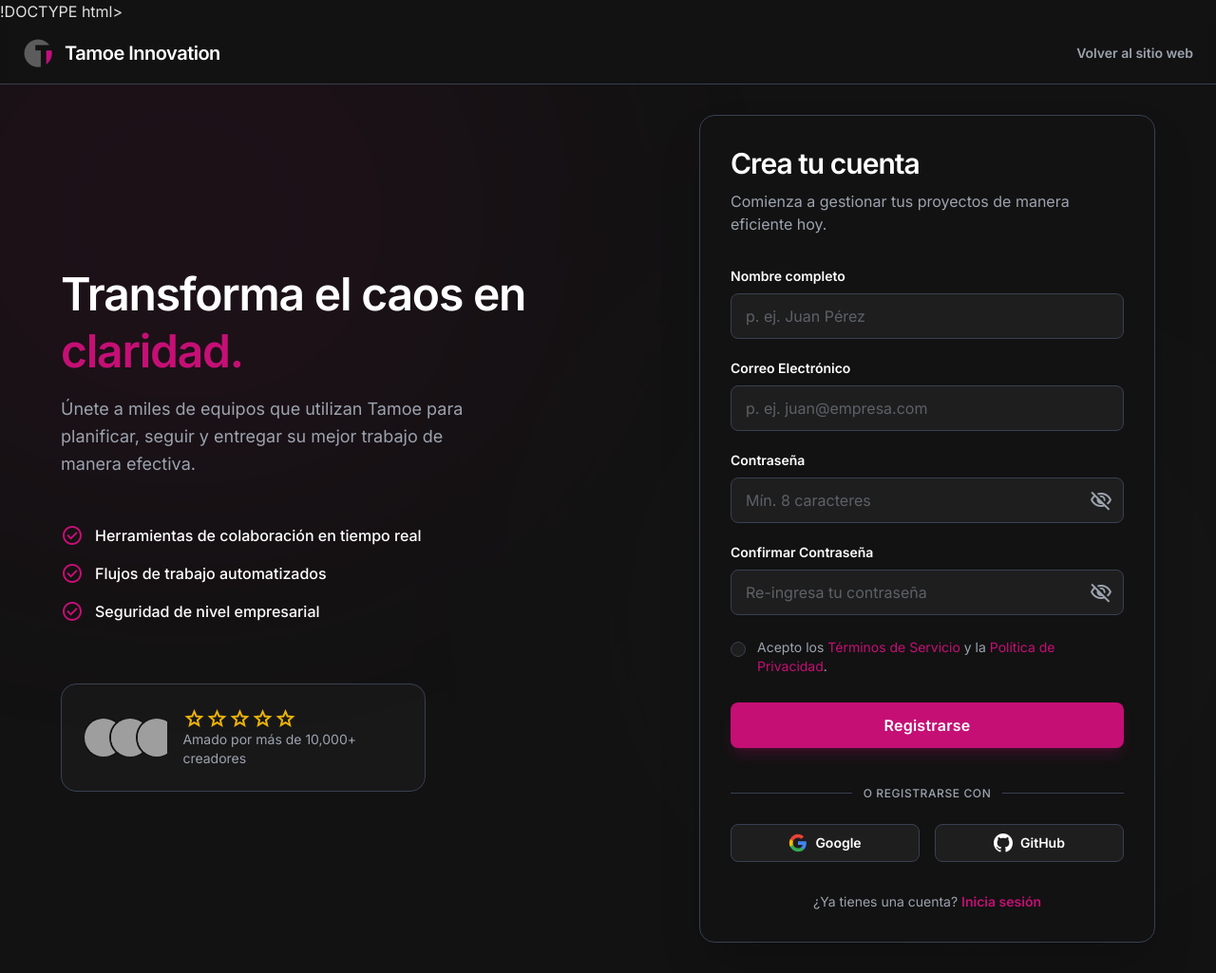
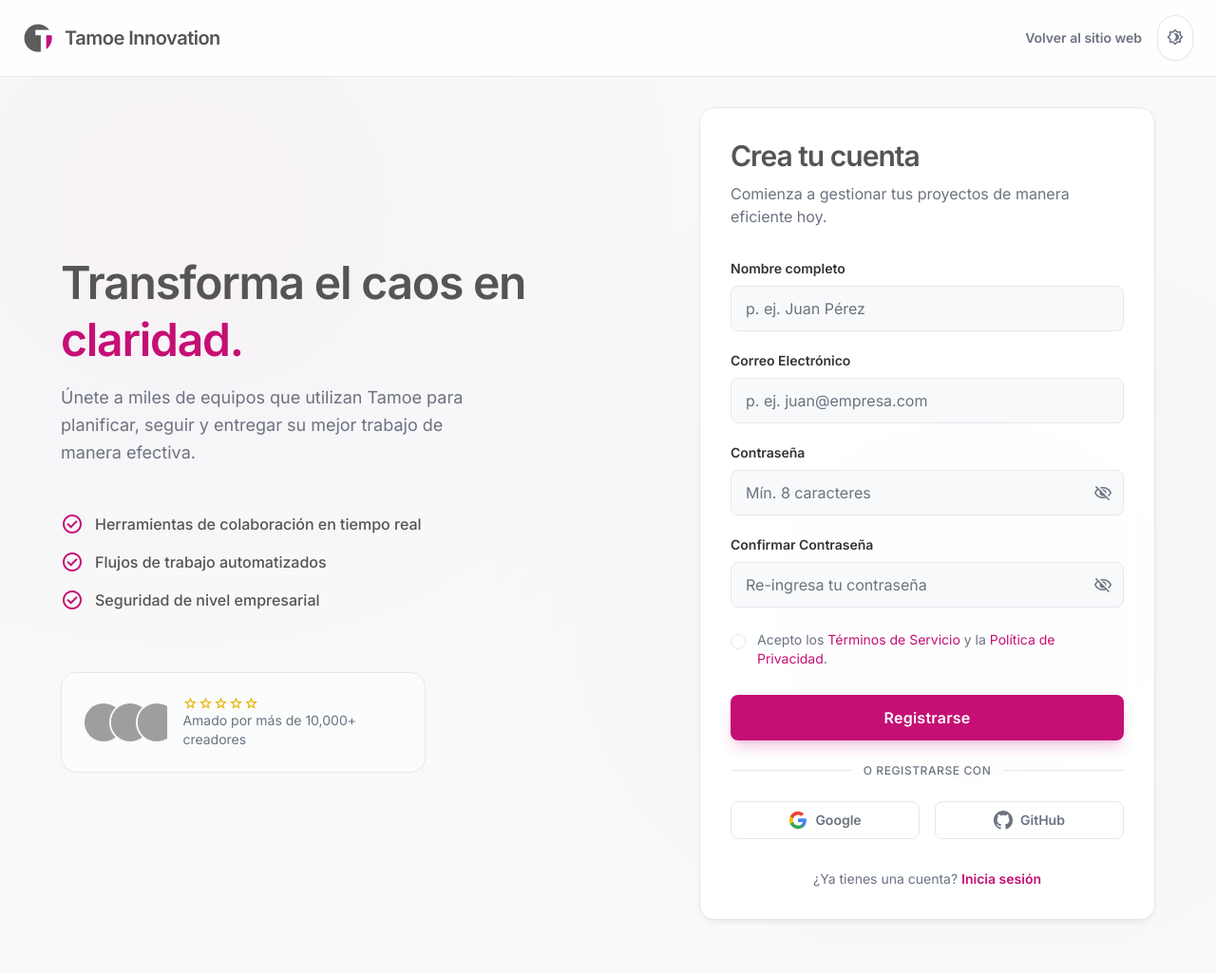
Before and after one commit to andresmend12-lab/TAMOE, a plain HTML site: page register.html in a window 1280 px wide. Shown: the whole page at 95% size. After the commit the page ends 1001 px from the top, so only its background shows below. Drawn offline with nearby package versions, Linux system fonts and the light colour scheme; grey boxes are pictures that could not be loaded.

Commit message:
modo oscuro

```diff
--- a/login.html
+++ b/login.html
@@ -1,5 +1,6 @@
 <!DOCTYPE html>
-<html lang="es"><head>
+<html lang="es">
+<head>
 <meta charset="utf-8"/>
 <meta content="width=device-width, initial-scale=1.0" name="viewport"/>
 <title>Página de inicio de sesión - Tamoe Innovation</title>
@@ -44,14 +45,14 @@
         },
       };
     </script>
-<script src="script.js" type="module"></script>
+<script src="script.js" defer></script>
 </head>
 <body class="bg-background-light dark:bg-background-dark font-body text-text-light dark:text-text-dark min-h-screen flex items-center justify-center transition-colors duration-300 antialiased selection:bg-primary selection:text-white relative overflow-hidden">
 <div class="absolute inset-0 z-0 overflow-hidden pointer-events-none">
 <div class="absolute -top-1/2 -left-1/4 w-[800px] h-[800px] bg-primary/5 rounded-full blur-3xl dark:bg-primary/10"></div>
 <div class="absolute -bottom-1/2 -right-1/4 w-[600px] h-[600px] bg-secondary/10 rounded-full blur-3xl dark:bg-secondary/20"></div>
 </div>
-<button class="absolute top-6 right-6 p-2 rounded-full bg-surface-light dark:bg-surface-dark shadow-sm border border-border-light dark:border-border-dark text-text-muted-light dark:text-text-muted-dark hover:text-primary dark:hover:text-primary transition-colors z-20" onclick="toggleDarkMode()">
+<button id="theme-toggle" class="absolute top-6 right-6 p-2 rounded-full bg-surface-light dark:bg-surface-dark shadow-sm border border-border-light dark:border-border-dark text-text-muted-light dark:text-text-muted-dark hover:text-primary dark:hover:text-primary transition-colors z-20">
 <span class="material-icons-outlined text-xl">brightness_4</span>
 </button>
 <main class="w-full max-w-md mx-4 z-10">
--- a/register.html
+++ b/register.html
@@ -1,5 +1,6 @@
-!DOCTYPE html>
-<html class="dark" lang="es"><head>
+<!DOCTYPE html>
+<html lang="es">
+<head>
 <meta charset="utf-8"/>
 <meta content="width=device-width, initial-scale=1.0" name="viewport"/>
 <title>Registro - Tamoe Innovation</title>
@@ -45,59 +46,63 @@
             },
         }
     </script>
+<script src="script.js" defer></script>
 </head>
 <body class="bg-background-light dark:bg-background-dark text-text-light dark:text-text-dark font-body min-h-screen flex flex-col overflow-x-hidden selection:bg-primary selection:text-white">
 <!-- Header / Nav -->
-<header class="w-full border-b border-solid border-border-dark px-6 py-4 bg-background-dark/50 backdrop-blur-sm sticky top-0 z-50">
+<header class="w-full border-b border-solid border-border-light dark:border-border-dark px-6 py-4 bg-surface-light/80 dark:bg-background-dark/50 backdrop-blur-sm sticky top-0 z-50">
 <div class="max-w-7xl mx-auto flex items-center justify-between">
-<div class="flex items-center gap-3 text-white cursor-pointer select-none">
 <a href="login.html" class="flex items-center gap-3">
 <img src="imagotipo_tamoe.png" class="h-8 w-auto"/>
-<h2 class="text-white text-xl font-bold leading-tight tracking-tight">Tamoe Innovation</h2>
+<h2 class="text-xl font-bold leading-tight tracking-tight text-secondary dark:text-white">Tamoe Innovation</h2>
 </a>
+<div class="flex items-center gap-4">
+<a class="hidden sm:flex text-text-muted-light dark:text-text-muted-dark hover:text-primary dark:hover:text-white transition-colors text-sm font-semibold" href="https://tamoe.com">
+                    Volver al sitio web
+                </a>
+<button class="p-2 rounded-full bg-surface-light dark:bg-surface-dark shadow-sm border border-border-light dark:border-border-dark text-text-muted-light dark:text-text-muted-dark hover:text-primary dark:hover:text-primary transition-colors" id="theme-toggle">
+<span class="material-symbols-outlined text-xl">brightness_4</span>
+</button>
 </div>
-<a class="hidden sm:flex text-text-muted-dark hover:text-white transition-colors text-sm font-semibold" href="https://tamoe.com">
-                Volver al sitio web
-            </a>
 </div>
 </header>
 <!-- Main Content -->
 <main class="flex-1 flex items-center justify-center p-4 sm:p-8 relative">
 <!-- Abstract Background Pattern -->
-<div class="absolute inset-0 pointer-events-none opacity-20 overflow-hidden z-0">
-<div class="absolute -top-[10%] -left-[10%] w-[50%] h-[50%] rounded-full bg-primary/50 blur-[160px]"></div>
-<div class="absolute top-[40%] right-[0%] w-[40%] h-[40%] rounded-full bg-secondary/50 blur-[140px]"></div>
+<div class="absolute inset-0 pointer-events-none opacity-20 dark:opacity-100 overflow-hidden z-0">
+<div class="absolute -top-[10%] -left-[10%] w-[50%] h-[50%] rounded-full bg-primary/20 dark:bg-primary/50 blur-[160px]"></div>
+<div class="absolute top-[40%] right-[0%] w-[40%] h-[40%] rounded-full bg-secondary/20 dark:bg-secondary/50 blur-[140px]"></div>
 </div>
 <div class="w-full max-w-6xl grid grid-cols-1 lg:grid-cols-2 gap-12 items-center z-10">
 <!-- Left Side: Hero Text (Visible on Desktop) -->
 <div class="hidden lg:flex flex-col gap-8 pr-8">
 <div class="flex flex-col gap-4">
-<h1 class="text-white text-5xl font-black leading-tight tracking-tight">
+<h1 class="text-secondary dark:text-white text-5xl font-black leading-tight tracking-tight">
                         Transforma el caos en <br/> <span class="text-primary">claridad.</span>
 </h1>
-<p class="text-text-muted-dark text-lg font-normal leading-relaxed max-w-md">
+<p class="text-text-muted-light dark:text-text-muted-dark text-lg font-normal leading-relaxed max-w-md">
                         Únete a miles de equipos que utilizan Tamoe para planificar, seguir y entregar su mejor trabajo de manera efectiva.
                     </p>
 </div>
 <div class="flex flex-col gap-4 mt-4">
 <div class="flex items-center gap-3">
 <span class="material-symbols-outlined text-primary">check_circle</span>
-<p class="text-white font-medium">Herramientas de colaboración en tiempo real</p>
+<p class="text-secondary dark:text-white font-medium">Herramientas de colaboración en tiempo real</p>
 </div>
 <div class="flex items-center gap-3">
 <span class="material-symbols-outlined text-primary">check_circle</span>
-<p class="text-white font-medium">Flujos de trabajo automatizados</p>
+<p class="text-secondary dark:text-white font-medium">Flujos de trabajo automatizados</p>
 </div>
 <div class="flex items-center gap-3">
 <span class="material-symbols-outlined text-primary">check_circle</span>
-<p class="text-white font-medium">Seguridad de nivel empresarial</p>
+<p class="text-secondary dark:text-white font-medium">Seguridad de nivel empresarial</p>
 </div>
 </div>
-<div class="mt-8 p-6 rounded-2xl bg-surface-dark/50 border border-border-dark flex items-center gap-4 max-w-sm">
+<div class="mt-8 p-6 rounded-2xl bg-surface-light/50 dark:bg-surface-dark/50 border border-border-light dark:border-border-dark flex items-center gap-4 max-w-sm">
 <div class="flex -space-x-3 overflow-hidden">
-<img alt="User Avatar 1" class="inline-block h-10 w-10 rounded-full ring-2 ring-background-dark object-cover" src="https://i.pravatar.cc/40?u=a"/>
-<img alt="User Avatar 2" class="inline-block h-10 w-10 rounded-full ring-2 ring-background-dark object-cover" src="https://i.pravatar.cc/40?u=b"/>
-<img alt="User Avatar 3" class="inline-block h-10 w-10 rounded-full ring-2 ring-background-dark object-cover" src="https://i.pravatar.cc/40?u=c"/>
+<img alt="User Avatar 1" class="inline-block h-10 w-10 rounded-full ring-2 ring-background-light dark:ring-background-dark object-cover" src="https://i.pravatar.cc/40?u=a"/>
+<img alt="User Avatar 2" class="inline-block h-10 w-10 rounded-full ring-2 ring-background-light dark:ring-background-dark object-cover" src="https://i.pravatar.cc/40?u=b"/>
+<img alt="User Avatar 3" class="inline-block h-10 w-10 rounded-full ring-2 ring-background-light dark:ring-background-dark object-cover" src="https://i.pravatar.cc/40?u=c"/>
 </div>
 <div class="flex flex-col">
 <div class="flex text-yellow-500 text-xs">
@@ -107,85 +112,80 @@
 <span class="material-symbols-outlined text-[16px]">star</span>
 <span class="material-symbols-outlined text-[16px]">star</span>
 </div>
-<span class="text-text-muted-dark text-sm">Amado por más de 10,000+ creadores</span>
+<span class="text-text-muted-light dark:text-text-muted-dark text-sm">Amado por más de 10,000+ creadores</span>
 </div>
 </div>
 </div>
 <!-- Right Side: Registration Form -->
 <div class="w-full flex justify-center lg:justify-end">
-<div class="w-full max-w-[480px] flex flex-col bg-surface-dark/90 dark:bg-background-dark border border-border-dark rounded-2xl shadow-2xl overflow-hidden p-6 sm:p-8 backdrop-blur-md">
+<div class="w-full max-w-[480px] flex flex-col bg-surface-light/90 dark:bg-surface-dark/90 border border-border-light dark:border-border-dark rounded-2xl shadow-soft dark:shadow-2xl overflow-hidden p-6 sm:p-8 backdrop-blur-md">
 <div class="flex flex-col gap-2 mb-8">
-<h2 class="text-white text-3xl font-bold leading-tight tracking-[-0.033em]">Crea tu cuenta</h2>
-<p class="text-text-muted-dark text-base font-normal">Comienza a gestionar tus proyectos de manera eficiente hoy.</p>
+<h2 class="text-secondary dark:text-white text-3xl font-bold leading-tight tracking-[-0.033em]">Crea tu cuenta</h2>
+<p class="text-text-muted-light dark:text-text-muted-dark text-base font-normal">Comienza a gestionar tus proyectos de manera eficiente hoy.</p>
 </div>
 <form action="#" class="flex flex-col gap-5">
 <!-- Full Name -->
 <label class="flex flex-col gap-2">
-<p class="text-white text-sm font-semibold leading-normal">Nombre completo</p>
-<input class="form-input flex w-full min-w-0 resize-none overflow-hidden rounded-lg text-white focus:outline-0 border border-border-dark bg-surface-dark focus:border-primary focus:ring-1 focus:ring-primary h-12 placeholder:text-text-muted-dark/50 p-[15px] text-base font-normal leading-normal transition-all" placeholder="p. ej. Juan Pérez" type="text"/>
+<p class="text-text-light dark:text-white text-sm font-semibold leading-normal">Nombre completo</p>
+<input class="form-input flex w-full min-w-0 resize-none overflow-hidden rounded-lg text-text-light dark:text-white focus:outline-0 border border-border-light dark:border-border-dark bg-background-light dark:bg-surface-dark focus:border-primary focus:ring-1 focus:ring-primary h-12 placeholder:text-text-muted-light dark:placeholder:text-text-muted-dark/50 p-[15px] text-base font-normal leading-normal transition-all" placeholder="p. ej. Juan Pérez" type="text"/>
 </label>
 <!-- Email -->
 <label class="flex flex-col gap-2">
-<p class="text-white text-sm font-semibold leading-normal">Correo Electrónico</p>
-<input class="form-input flex w-full min-w-0 resize-none overflow-hidden rounded-lg text-white focus:outline-0 border border-border-dark bg-surface-dark focus:border-primary focus:ring-1 focus:ring-primary h-12 placeholder:text-text-muted-dark/50 p-[15px] text-base font-normal leading-normal transition-all" placeholder="p. ej. juan@empresa.com" type="email"/>
+<p class="text-text-light dark:text-white text-sm font-semibold leading-normal">Correo Electrónico</p>
+<input class="form-input flex w-full min-w-0 resize-none overflow-hidden rounded-lg text-text-light dark:text-white focus:outline-0 border border-border-light dark:border-border-dark bg-background-light dark:bg-surface-dark focus:border-primary focus:ring-1 focus:ring-primary h-12 placeholder:text-text-muted-light dark:placeholder:text-text-muted-dark/50 p-[15px] text-base font-normal leading-normal transition-all" placeholder="p. ej. juan@empresa.com" type="email"/>
 </label>
 <!-- Password -->
 <label class="flex flex-col gap-2">
-<p class="text-white text-sm font-semibold leading-normal">Contraseña</p>
+<p class="text-text-light dark:text-white text-sm font-semibold leading-normal">Contraseña</p>
 <div class="relative flex w-full items-center">
-<input class="form-input flex w-full min-w-0 resize-none overflow-hidden rounded-lg text-white focus:outline-0 border border-border-dark bg-surface-dark focus:border-primary focus:ring-1 focus:ring-primary h-12 placeholder:text-text-muted-dark/50 p-[15px] pr-10 text-base font-normal leading-normal transition-all" placeholder="Mín. 8 caracteres" type="password"/>
-<button class="absolute right-3 flex items-center justify-center text-text-muted-dark hover:text-white transition-colors" type="button">
+<input class="form-input flex w-full min-w-0 resize-none overflow-hidden rounded-lg text-text-light dark:text-white focus:outline-0 border border-border-light dark:border-border-dark bg-background-light dark:bg-surface-dark focus:border-primary focus:ring-1 focus:ring-primary h-12 placeholder:text-text-muted-light dark:placeholder:text-text-muted-dark/50 p-[15px] pr-10 text-base font-normal leading-normal transition-all" placeholder="Mín. 8 caracteres" type="password"/>
+<button class="absolute right-3 flex items-center justify-center text-text-muted-light dark:text-text-muted-dark hover:text-primary dark:hover:text-white transition-colors" type="button">
 <span class="material-symbols-outlined text-[20px]">visibility_off</span>
 </button>
 </div>
 </label>
 <!-- Confirm Password -->
 <label class="flex flex-col gap-2">
-<p class="text-white text-sm font-semibold leading-normal">Confirmar Contraseña</p>
+<p class="text-text-light dark:text-white text-sm font-semibold leading-normal">Confirmar Contraseña</p>
 <div class="relative flex w-full items-center">
-<input class="form-input flex w-full min-w-0 resize-none overflow-hidden rounded-lg text-white focus:outline-0 border border-border-dark bg-surface-dark focus:border-primary focus:ring-1 focus:ring-primary h-12 placeholder:text-text-muted-dark/50 p-[15px] pr-10 text-base font-normal leading-normal transition-all" placeholder="Re-ingresa tu contraseña" type="password"/>
-<button class="absolute right-3 flex items-center justify-center text-text-muted-dark hover:text-white transition-colors" type="button">
+<input class="form-input flex w-full min-w-0 resize-none overflow-hidden rounded-lg text-text-light dark:text-white focus:outline-0 border border-border-light dark:border-border-dark bg-background-light dark:bg-surface-dark focus:border-primary focus:ring-1 focus:ring-primary h-12 placeholder:text-text-muted-light dark:placeholder:text-text-muted-dark/50 p-[15px] pr-10 text-base font-normal leading-normal transition-all" placeholder="Re-ingresa tu contraseña" type="password"/>
+<button class="absolute right-3 flex items-center justify-center text-text-muted-light dark:text-text-muted-dark hover:text-primary dark:hover:text-white transition-colors" type="button">
 <span class="material-symbols-outlined text-[20px]">visibility_off</span>
 </button>
 </div>
 </label>
 <!-- Checkbox -->
 <label class="flex items-start gap-3 mt-1 cursor-pointer group">
-<input class="mt-1 h-4 w-4 rounded border-border-dark bg-surface-dark text-primary focus:ring-primary focus:ring-offset-background-dark transition-all" type="checkbox"/>
-<span class="text-sm text-text-muted-dark group-hover:text-white transition-colors">
+<input class="mt-1 h-4 w-4 rounded border-border-light dark:border-border-dark bg-surface-light dark:bg-surface-dark text-primary focus:ring-primary focus:ring-offset-background-dark transition-all" type="checkbox"/>
+<span class="text-sm text-text-muted-light dark:text-text-muted-dark group-hover:text-primary dark:group-hover:text-white transition-colors">
                                 Acepto los <a class="text-primary hover:text-primary/80 hover:underline" href="#">Términos de Servicio</a> y la <a class="text-primary hover:text-primary/80 hover:underline" href="#">Política de Privacidad</a>.
                             </span>
 </label>
 <!-- Submit Button -->
-<button class="flex w-full cursor-pointer items-center justify-center overflow-hidden rounded-lg h-12 px-4 bg-primary hover:bg-primary/90 text-white text-base font-bold leading-normal tracking-[0.015em] transition-all shadow-lg shadow-primary/20 mt-2">
+<button class="flex w-full cursor-pointer items-center justify-center overflow-hidden rounded-lg h-12 px-4 bg-primary hover:bg-primary-hover text-white text-base font-bold leading-normal tracking-[0.015em] transition-all shadow-lg shadow-primary/20 mt-2">
 <span class="truncate">Registrarse</span>
 </button>
 </form>
 <!-- Divider -->
 <div class="flex items-center gap-3 my-6">
-<div class="h-px flex-1 bg-border-dark"></div>
-<p class="text-text-muted-dark text-xs font-medium uppercase tracking-wider">O registrarse con</p>
-<div class="h-px flex-1 bg-border-dark"></div>
+<div class="h-px flex-1 bg-border-light dark:bg-border-dark"></div>
+<p class="text-text-muted-light dark:text-text-muted-dark text-xs font-medium uppercase tracking-wider">O registrarse con</p>
+<div class="h-px flex-1 bg-border-light dark:bg-border-dark"></div>
 </div>
 <!-- Social Login -->
 <div class="grid grid-cols-2 gap-4">
-<button class="flex items-center justify-center gap-2 h-10 rounded-lg border border-border-dark bg-surface-dark hover:border-primary/50 transition-all text-white text-sm font-semibold">
-<svg aria-hidden="true" class="h-5 w-5 text-blue-500" viewBox="0 0 24 24">
-<path d="M22.56 12.25c0-.78-.07-1.53-.2-2.25H12v4.26h5.92c-.26 1.37-1.04 2.53-2.21 3.31v2.77h3.57c2.08-1.92 3.28-4.74 3.28-8.09z" fill="#4285F4"></path>
-<path d="M12 23c2.97 0 5.46-.98 7.28-2.66l-3.57-2.77c-.98.66-2.23 1.06-3.71 1.06-2.86 0-5.29-1.93-6.16-4.53H2.18v2.84C3.99 20.53 7.7 23 12 23z" fill="#34A853"></path>
-<path d="M5.84 14.09c-.22-.66-.35-1.36-.35-2.09s.13-1.43.35-2.09V7.07H2.18C1.43 8.55 1 10.22 1 12s.43 3.45 1.18 4.93l2.85-2.22.81-.62z" fill="#FBBC05"></path>
-<path d="M12 5.38c1.62 0 3.06.56 4.21 1.64l3.15-3.15C17.45 2.09 14.97 1 12 1 7.7 1 3.99 3.47 2.18 7.07l3.66 2.84c.87-2.6 3.3-4.53 6.16-4.53z" fill="#EA4335"></path>
-</svg>
+<button class="flex items-center justify-center gap-2 h-10 rounded-lg border border-border-light dark:border-border-dark bg-surface-light dark:bg-surface-dark hover:bg-gray-50 dark:hover:bg-border-dark/50 transition-all text-text-muted-light dark:text-white text-sm font-semibold">
+<svg aria-hidden="true" class="h-5 w-5 text-blue-500" viewBox="0 0 24 24"><path d="M22.56 12.25c0-.78-.07-1.53-.2-2.25H12v4.26h5.92c-.26 1.37-1.04 2.53-2.21 3.31v2.77h3.57c2.08-1.92 3.28-4.74 3.28-8.09z" fill="#4285F4"></path><path d="M12 23c2.97 0 5.46-.98 7.28-2.66l-3.57-2.77c-.98.66-2.23 1.06-3.71 1.06-2.86 0-5.29-1.93-6.16-4.53H2.18v2.84C3.99 20.53 7.7 23 12 23z" fill="#34A853"></path><path d="M5.84 14.09c-.22-.66-.35-1.36-.35-2.09s.13-1.43.35-2.09V7.07H2.18C1.43 8.55 1 10.22 1 12s.43 3.45 1.18 4.93l2.85-2.22.81-.62z" fill="#FBBC05"></path><path d="M12 5.38c1.62 0 3.06.56 4.21 1.64l3.15-3.15C17.45 2.09 14.97 1 12 1 7.7 1 3.99 3.47 2.18 7.07l3.66 2.84c.87-2.6 3.3-4.53 6.16-4.53z" fill="#EA4335"></path></svg>
                             Google
                         </button>
-<button class="flex items-center justify-center gap-2 h-10 rounded-lg border border-border-dark bg-surface-dark hover:border-primary/50 transition-all text-white text-sm font-semibold">
+<button class="flex items-center justify-center gap-2 h-10 rounded-lg border border-border-light dark:border-border-dark bg-surface-light dark:bg-surface-dark hover:bg-gray-50 dark:hover:bg-border-dark/50 transition-all text-text-muted-light dark:text-white text-sm font-semibold">
 <svg class="w-5 h-5" viewBox="0 0 16 16" fill="currentColor" aria-hidden="true"><path d="M8 0C3.58 0 0 3.58 0 8c0 3.54 2.29 6.53 5.47 7.59.4.07.55-.17.55-.38 0-.19-.01-.82-.01-1.49-2.01.37-2.53-.49-2.69-.94-.09-.23-.48-.94-.82-1.13-.28-.15-.68-.52-.01-.53.63-.01 1.08.58 1.23.82.72 1.21 1.87.87 2.33.66.07-.52.28-.87.51-1.07-1.78-.2-3.64-.89-3.64-3.95 0-.87.31-1.59.82-2.15-.08-.2-.36-1.02.08-2.12 0 0 .67-.21 2.2.82.64-.18 1.32-.27 2-.27.68 0 1.36.09 2 .27 1.53-1.04 2.2-.82 2.2-.82.44 1.1.16 1.92.08 2.12.51.56.82 1.27.82 2.15 0 3.07-1.87 3.75-3.65 3.95.29.25.54.73.54 1.48 0 1.07-.01 1.93-.01 2.2 0 .21.15.46.55.38A8.013 8.013 0 0016 8c0-4.42-3.58-8-8-8z"></path></svg>
                             GitHub
                         </button>
 </div>
 <!-- Login Link -->
 <div class="mt-8 text-center">
-<p class="text-text-muted-dark text-sm">
+<p class="text-text-muted-light dark:text-text-muted-dark text-sm">
                             ¿Ya tienes una cuenta?
                             <a class="text-primary font-bold hover:underline" href="login.html">Inicia sesión</a>
 </p>
@@ -194,4 +194,5 @@
 </div>
 </div>
 </main>
-</body></html>
+</body>
+</html>
--- a/script.js
+++ b/script.js
@@ -1,76 +1,16 @@
+const themeToggle = document.getElementById('theme-toggle');
 
-import { initializeApp } from "https://www.gstatic.com/firebasejs/9.6.7/firebase-app.js";
-import { getAuth, GoogleAuthProvider, signInWithPopup, signInWithEmailAndPassword } from "https://www.gstatic.com/firebasejs/9.6.7/firebase-auth.js";
-import { firebaseConfig } from './firebase-config.js';
+const applyTheme = () => {
+    if (localStorage.getItem('theme') === 'dark') {
+        document.documentElement.classList.add('dark');
+    } else {
+        document.documentElement.classList.remove('dark');
+    }
+};
 
-const app = initializeApp(firebaseConfig);
-const auth = getAuth(app);
-const provider = new GoogleAuthProvider();
+applyTheme();
 
-const loginButton = document.getElementById('login-button');
-const loginGoogleButton = document.getElementById('login-google-button');
-
-loginButton.addEventListener('click', () => {
-    const email = document.getElementById('email').value;
-    const password = document.getElementById('password').value;
-
-    signInWithEmailAndPassword(auth, email, password)
-        .then((userCredential) => {
-            // Signed in
-            const user = userCredential.user;
-            console.log('User signed in:', user);
-            // Redirect or update UI
-        })
-        .catch((error) => {
-            const errorCode = error.code;
-            const errorMessage = error.message;
-            console.error('Sign-in error:', errorCode, errorMessage);
-            // Handle errors
-        });
+themeToggle.addEventListener('click', () => {
+    const isDark = document.documentElement.classList.toggle('dark');
+    localStorage.setItem('theme', isDark ? 'dark' : 'light');
 });
-
-loginGoogleButton.addEventListener('click', () => {
-    signInWithPopup(auth, provider)
-        .then((result) => {
-            // This gives you a Google Access Token. You can use it to access the Google API.
-            const credential = GoogleAuthProvider.credentialFromResult(result);
-            const token = credential.accessToken;
-            // The signed-in user info.
-            const user = result.user;
-            console.log('Google sign-in successful:', user);
-            // IdP data available using getAdditionalUserInfo(result)
-            // ...
-        }).catch((error) => {
-            // Handle Errors here.
-            const errorCode = error.code;
-            const errorMessage = error.message;
-            // The email of the user's account used.
-            const email = error.customData.email;
-            // The AuthCredential type that was used.
-            const credential = GoogleAuthProvider.credentialFromError(error);
-            console.error('Google sign-in error:', errorCode, errorMessage);
-            // ...
-        });
-});
-
-function toggleDarkMode() {
-    document.documentElement.classList.toggle('dark');
-}
-
-document.addEventListener('DOMContentLoaded', () => {
-    const passwordInput = document.getElementById('password');
-    const visibilityToggle = document.querySelector('.cursor-pointer span');
-
-    if (passwordInput && visibilityToggle) {
-        const parent = visibilityToggle.parentElement;
-        parent.addEventListener('click', () => {
-            if (passwordInput.type === 'password') {
-                passwordInput.type = 'text';
-                visibilityToggle.textContent = 'visibility_off';
-            } else {
-                passwordInput.type = 'password';
-                visibilityToggle.textContent = 'visibility';
-            }
-        });
-    }
-});
```
